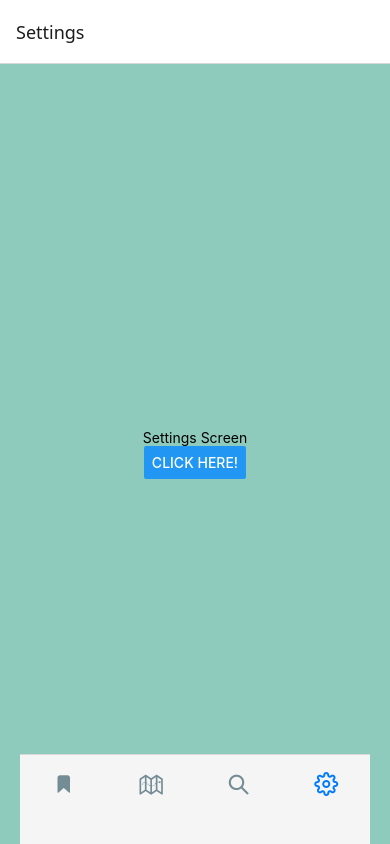
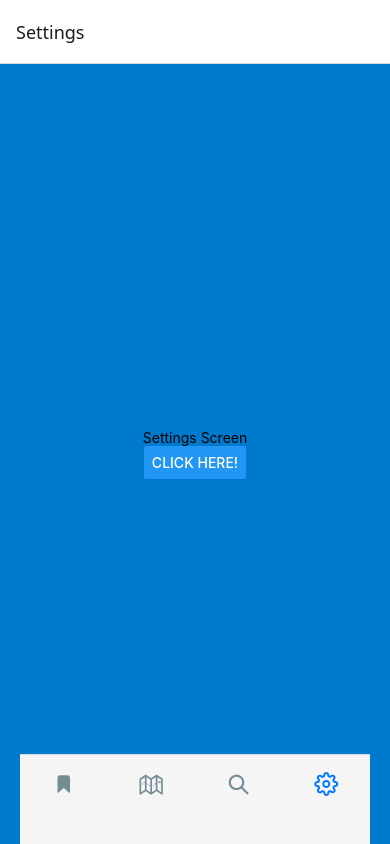
Before and after one commit to Mimo2097/TramApp, a React Native app: screen /Settings in a window 390 px wide. Built offline with nearby package versions, Linux system fonts and the light colour scheme.

Commit message:
Styling FavScreen

```diff
--- a/screens/favorites.js
+++ b/screens/favorites.js
@@ -4,7 +4,7 @@ import { SafeAreaView } from 'react-native-safe-area-context';
 import FontAwesome from 'react-native-vector-icons/FontAwesome';
 
 const Favorites= ({navigation, favorites, addFavorite, removeFavorite}) => {
-  console.log('Empfangene Favoritenliste Favoriten:', favorites);
+  console.log('Empfangene Favoritenliste:', favorites);
   const [search, setSearch] = useState('');
   return (
 
@@ -17,11 +17,13 @@ const Favorites= ({navigation, favorites, addFavorite, removeFavorite}) => {
           />
       {favorites.length === 0? (
         <>
+        <View style={[styles.box, { width: 350, height: 175 }]}>
         <TouchableOpacity style={styles.addButton} onPress={() => navigation.navigate('Search', { focusSearch: true })}>
-          <FontAwesome name="plus" size={30} color="gray" />
+          <FontAwesome name="plus" size={30} color="white" />
         </TouchableOpacity>
         <Text style={styles.emptyText}>It is empty here</Text>
         <Text style={styles.subText}>Start adding your first station</Text>
+        </View>
         </>
       ): (
         <>
@@ -51,7 +53,7 @@ const styles = StyleSheet.create({
     flex: 1,
     alignItems: 'center',
     justifyContent: 'center',
-    backgroundColor: '#8fcbbc'
+    backgroundColor: '#007ACC'
   },
   searchBar:{
     position: 'absolute',
@@ -74,7 +76,7 @@ const styles = StyleSheet.create({
     height: 60,
     borderRadius: 30,
     borderWidth: 2,
-    borderColor: 'gray',
+    borderColor: 'white',
     alignItems: 'center',
     justifyContent: 'center',
     marginBottom: 10,
@@ -82,12 +84,25 @@ const styles = StyleSheet.create({
   emptyText: {
     fontSize: 16,
     fontWeight: 'bold',
-    color: 'gray',
+    color: 'white',
     marginTop: 10,
   },
   subText: {
     fontSize: 14,
-    color: 'gray',
+    color: 'white',
     marginTop: 5,
   },
+  box: {
+    borderWidth: 2, // Breite der Umrandung
+    borderColor: 'white', // Farbe der Umrandung
+    borderRadius: 15, // Abgerundete Ecken
+    padding: 20, // Innenabstand
+    marginVertical: 10, // Abstand oben und unten
+    alignItems: 'center', // Zentriert den Text
+  },
+  boxText: {
+    fontSize: 16,
+    fontWeight: 'bold',
+    color: '#333', // Dunkler Text
+  },
 });
--- a/screens/settings.js
+++ b/screens/settings.js
@@ -17,6 +17,6 @@ const styles = StyleSheet.create({
     flex: 1,
     alignItems: 'center',
     justifyContent: 'center',
-    backgroundColor: '#8fcbbc'
+    backgroundColor: '#007ACC'
   },
 });
```
